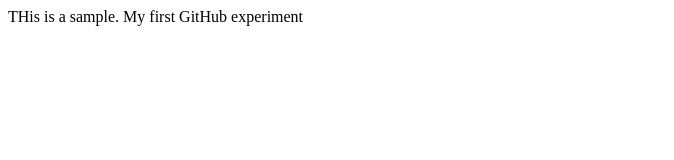
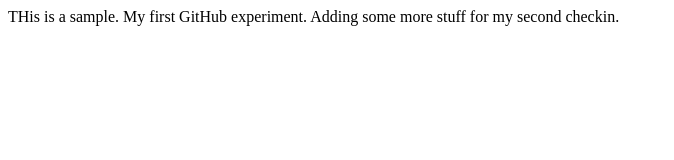
Before and after one commit to pazhenchira/pazhenchira, a plain HTML site: page index.html in a window 1280 px wide. Shown: the whole page, without its empty margins (0-674 px from the left). Drawn offline with Linux system fonts and the light colour scheme.

Commit message:
Second iteration

```diff
--- a/index.html
+++ b/index.html
@@ -4,6 +4,7 @@
   <title>Testing...</title>
 </head>
 <body>
-  THis is a sample. My first GitHub experiment
+  THis is a sample. My first GitHub experiment.
+  Adding some more stuff for my second checkin.
 </body>
 </html>
```
